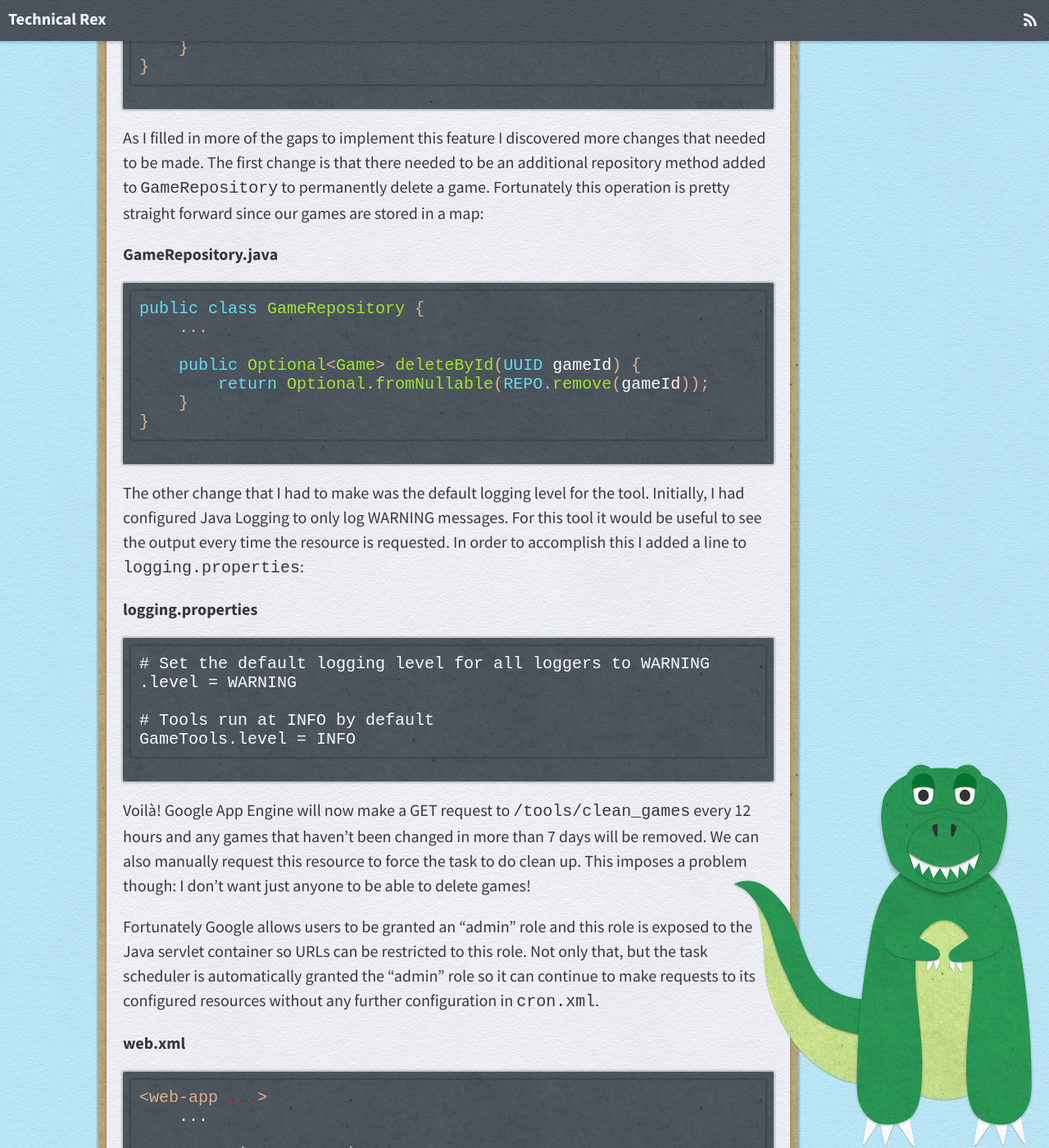
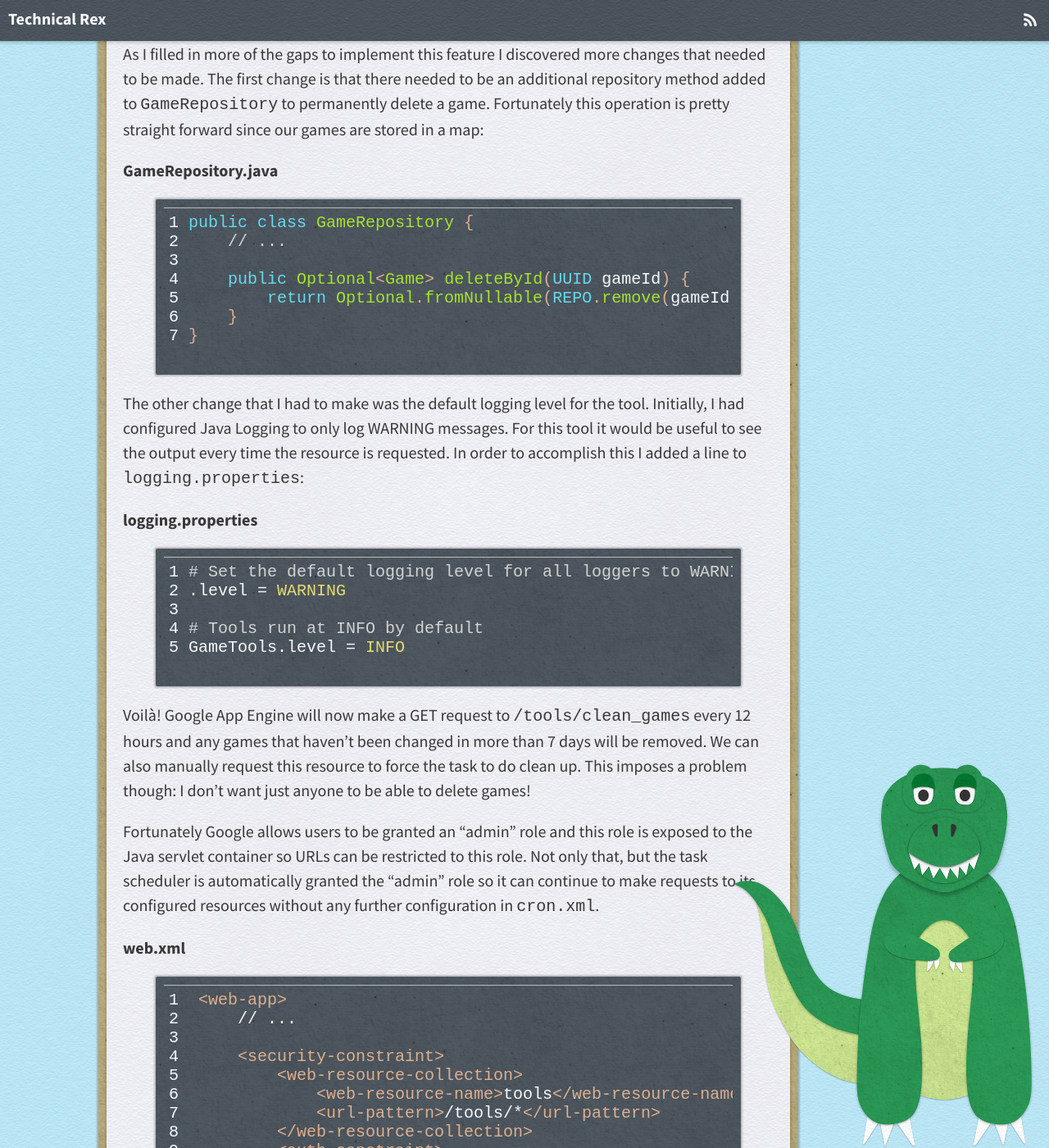
Before and after one commit to technical-rex/technicalrex.com, a Jekyll site: the page built from _posts/2014-10-17-pegger-is-live.md, in a window 1280 px wide and 1400 px high, scrolled down 6226 px. Shown: the whole window at 82% size. Built offline with Jekyll 4.4.1, drawn with Linux system fonts in a browser that asks for light colours; nearby versions of some CDN libraries; some of the changed text lies outside the part shown.

````diff
--- a/_posts/2014-10-17-pegger-is-live.md
+++ b/_posts/2014-10-17-pegger-is-live.md
@@ -13,7 +13,7 @@ The finishing touches have been made and I think it's time to call Pegger ["good
 
 You can play Pegger at it's permanent home: [pegger.technicalrex.com](http://pegger.technicalrex.com). If you want to learn more about those finishing touches, read on!
 
-# User Experience Tweaks
+## User Experience Tweaks
 
 After the [previous tutorial](http://technicalrex.com/2014/10/01/using-bootstrap-and-angularjs-for-a-simple-turn-based-game/) Pegger was still pretty rough around the edges. The game was playable but only if you could figure out the rules by guessing or were brave enough to check out the source code or README on [GitHub](https://github.com/egillespie/pegger).
 
@@ -32,7 +32,7 @@ The game board has been touched up too. Namely,
 
 All links are now valid too. Instead of mixing the tutorial/code part of Pegger with the rules, the Tutorial and GitHub links were moved to the upper right of the page to be more prominently displayed but still out of the way from the game play.
 
-# Cleaning Up Old Games
+## Cleaning Up Old Games
 
 Since Pegger does not use any permanent storage it is important to keep the in-memory repository small as it will inevitably grow in size over time. This was handled by tracking the time that each game was last updated and introducing a scheduled task in the Pegger web app.
 
@@ -40,7 +40,7 @@ To track the time that each game changed, first I added Joda Time and a Jackson
 
 **pegger-war/pom.xml**
 
-```xml
+{% highlight xml linenos %}
 <dependencies>
     <dependency>
         <groupId>joda-time</groupId>
@@ -55,13 +55,13 @@ To track the time that each game changed, first I added Joda Time and a Jackson
 
     ...
 </dependencies>
-```
+{% endhighlight %}
 
 Then, the Joda Time module needed to be included in the Jackson ObjectMapper configuration:
 
 **JacksonObjectMapperConfig.java**
 
-```java
+{% highlight java linenos %}
 public class JacksonObjectMapperConfig implements ContextResolver<ObjectMapper> {
     private static final ObjectMapper OBJECT_MAPPER = new ObjectMapper()
             .disable(MapperFeature.AUTO_DETECT_CREATORS)
@@ -69,17 +69,17 @@ public class JacksonObjectMapperConfig implements ContextResolver<ObjectMapper>
             .registerModule(new GuavaModule())
             .registerModule(new JodaModule());
 
-    ...
+    // ...
 }
-```
+{% endhighlight %}
 
 Finally, I added the field to the Game class. Here are the relevant changes:
 
 **Game.java**
 
-```java
+{% highlight java linenos %}
 public class Game {
-    ...
+    // ...
 
     private final Instant lastChangeTimestamp;
 
@@ -92,13 +92,13 @@ public class Game {
         validateGameState();
     }
 
-    ...
+    // ...
 
     public Instant getLastChangeTimestamp() {
         return lastChangeTimestamp;
     }
 
-    ...
+    // ...
 
     @Override
     public String toString() {
@@ -111,7 +111,7 @@ public class Game {
                 .toString();
     }
 }
-```
+{% endhighlight %}
 
 With the tracking of the time that each game last changed in place, the last piece (and it's a big one) is to automatically remove old games every so often. Since Pegger is hosted in Google App Engine, I decided to use their [task scheduler](https://cloud.google.com/appengine/docs/java/config/cron) to do this.
 
@@ -121,7 +121,7 @@ The first step to introduce this task is to create a new file named `cron.xml` t
 
 **pegger-war/src/main/webapp/WEB-INF/cron.xml**
 
-```xml
+{% highlight xml linenos %}
 <?xml version="1.0" encoding="UTF-8"?>
 <cronentries>
 <cron>
@@ -130,7 +130,7 @@ The first step to introduce this task is to create a new file named `cron.xml` t
 <schedule>every 12 hours</schedule>
 </cron>
 </cronentries>
-```
+{% endhighlight %}
 
 Looks weird, right? I discovered that there is a bug in Google App Engine that prevents some people from uploading their `cron.xml` file to App Engine unless all preceding whitespace is removed. Unfortunately, it happened to me so I removed the whitespace and recommend that you do the same, just in case. [More info about the bug here.](https://code.google.com/p/googleappengine/issues/detail?id=1537)
 
@@ -140,7 +140,7 @@ Next, I created the new resource and made sure Jersey knew about it:
 
 **com/technicalrex/webapp/pegger/api/ToolResource.java**
 
-```java
+{% highlight java linenos %}
 @Path("/tools")
 @Produces(MediaType.APPLICATION_JSON)
 public class ToolResource {
@@ -163,19 +163,19 @@ public class ToolResource {
         return Response.ok(ImmutableMap.of("removed", gamesRemoved)).build();
     }
 }
-```
+{% endhighlight %}
 
 **JerseyConfig.java**
 
-```java
+{% highlight java linenos %}
 public class JerseyConfig extends ResourceConfig {
     public JerseyConfig() {
-        ...
+        // ...
 
         register(ToolResource.class);
     }
 }
-```
+{% endhighlight %}
 
 You can see that instead of simply supporting a GET request at `/tools/clean_games` I also added support for a query parameter that will allow me to override the maximum age of games that are retained on the server. I thought this would be handy in case someone spams the site and creates an obnoxious number of games. In that case I could simply pass in a value of "0" to clear out all games.
 
@@ -183,7 +183,7 @@ The resource will call into a new service named `GameTools` to do the real work
 
 **com/technicalrex/webapp/pegger/api/games/GameTools.java**
 
-```java
+{% highlight java linenos %}
 @Service
 public class GameTools {
     private static final Logger LOGGER = Logger.getLogger(GameTools.class.getSimpleName());
@@ -219,33 +219,33 @@ public class GameTools {
         return gamesRemoved;
     }
 }
-```
+{% endhighlight %}
 
 As I filled in more of the gaps to implement this feature I discovered more changes that needed to be made. The first change is that there needed to be an additional repository method added to `GameRepository` to permanently delete a game. Fortunately this operation is pretty straight forward since our games are stored in a map:
 
 **GameRepository.java**
 
-```java
+{% highlight java linenos %}
 public class GameRepository {
-    ...
+    // ...
 
     public Optional<Game> deleteById(UUID gameId) {
         return Optional.fromNullable(REPO.remove(gameId));
     }
 }
-```
+{% endhighlight %}
 
 The other change that I had to make was the default logging level for the tool. Initially, I had configured Java Logging to only log WARNING messages. For this tool it would be useful to see the output every time the resource is requested. In order to accomplish this I added a line to `logging.properties`:
 
 **logging.properties**
 
-```
+{% highlight properties linenos %}
 # Set the default logging level for all loggers to WARNING
 .level = WARNING
 
 # Tools run at INFO by default
 GameTools.level = INFO
-```
+{% endhighlight %}
 
 Voilà! Google App Engine will now make a GET request to `/tools/clean_games` every 12 hours and any games that haven't been changed in more than 7 days will be removed. We can also manually request this resource to force the task to do clean up. This imposes a problem though: I don't want just anyone to be able to delete games!
 
@@ -253,9 +253,9 @@ Fortunately Google allows users to be granted an "admin" role and this role is e
 
 **web.xml**
 
-```xml
-<web-app ...>
-    ...
+{% highlight xml linenos %}
+<web-app>
+    // ...
 
     <security-constraint>
         <web-resource-collection>
@@ -267,11 +267,11 @@ Fortunately Google allows users to be granted an "admin" role and this role is e
         </auth-constraint>
     </security-constraint>
 </web-app>
-```
+{% endhighlight %}
 
 What this really means is that we can make a small addition to `web.xml` and any resource starting with `/tools/` will be locked down such that only Pegger admins and the task scheduler can access them.
 
-# Creating pegger.technicalrex.com
+## Creating pegger.technicalrex.com
 
 The last change I wanted to make to Pegger was the URL where people could go to play it. Ideally, it would appear to be hosted alongside this blog and easy to remember. I thought [pegger.technicalrex.com](http://pegger.technicalrex.com) would be perfect.
 
@@ -284,7 +284,7 @@ These steps can be a little daunting if you're not familiar with domain manageme
 
 Right now, WordPress is managing my technicalrex.com domain. For whatever reason, I can not seem to find a way to navigate to my DNS settings from the Technical Rex blog's dashboard. I always end up poking around for 5-10 minutes before I give up and search the Internet for the location. If you have WordPress manage your domain then I'll save you the trouble. [WordPress domain management is located here.](https://wordpress.com/my-domains).
 
-# The End
+## The End
 
 You've reached the end of the Pegger tutorial series, congratulations!
 
````
Also changed, not shown: _posts/2014-10-31-recover-text-data-from-an-iphone-backup-without-restoring.md (+20 -20 lines), img/posts/iphone-recover/dbstructure.png (added), img/posts/iphone-recover/exporttable.png (added), img/posts/iphone-recover/filterdata.png (added), img/posts/iphone-recover/founddata.png (added), img/posts/iphone-recover/listdata.png (added), img/posts/iphone-recover/openanyway.png (added).
